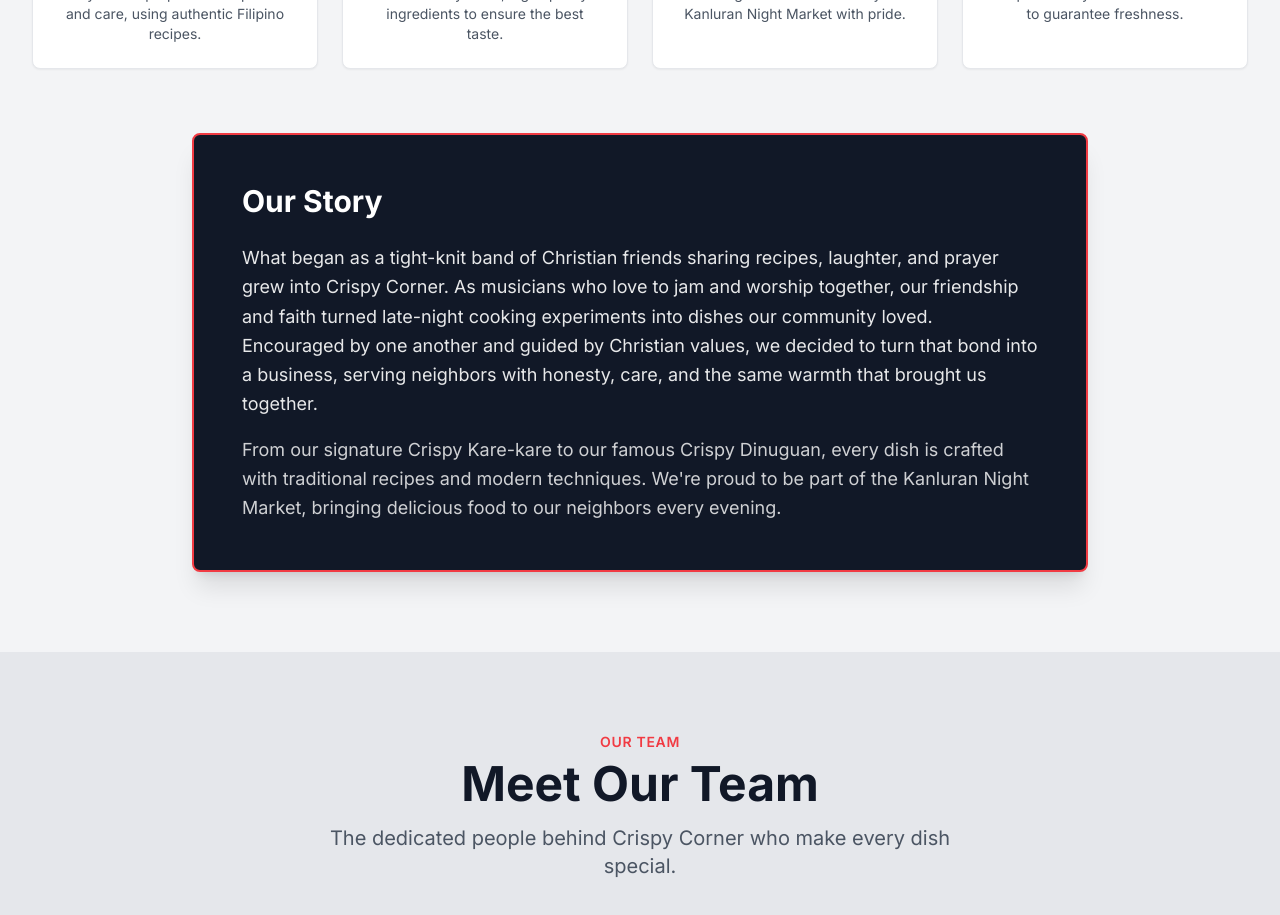
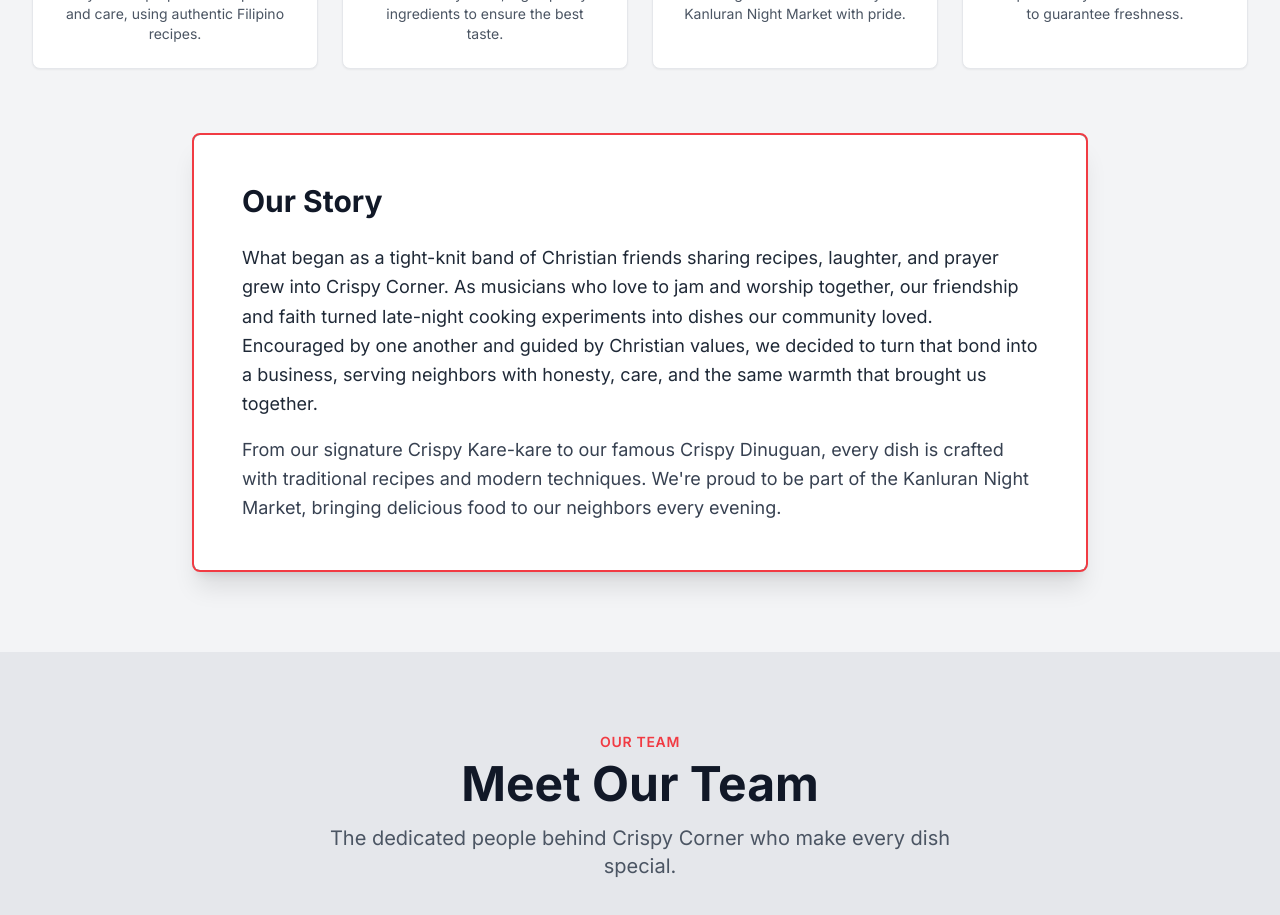
Before and after one commit to LeeDev428/crispycorner, a Next.js app: page / in a window 1280 px wide. Shown: the part 2960-3875 px from the top of the page. Built offline with nearby package versions, Linux system fonts and the light colour scheme.

Commit message:
Update About.tsx

```diff
--- a/components/About.tsx
+++ b/components/About.tsx
@@ -63,12 +63,12 @@ export default function About() {
         {/* Story Section */}
         <div className="max-w-4xl mx-auto">
           <Card className="bg-gray-900 border-2 border-primary shadow-xl overflow-hidden">
-            <CardContent className="p-8 md:p-12">
-              <h3 className="text-3xl font-bold text-white mb-6">Our Story</h3>
-              <p className="text-white/90 leading-relaxed mb-4 text-lg">
+            <CardContent className="p-8 md:p-12 bg-white">
+              <h3 className="text-3xl font-bold text-gray-900 mb-6">Our Story</h3>
+              <p className="text-gray-800 leading-relaxed mb-4 text-lg">
                 What began as a tight-knit band of Christian friends sharing recipes, laughter, and prayer grew into Crispy Corner. As musicians who love to jam and worship together, our friendship and faith turned late-night cooking experiments into dishes our community loved. Encouraged by one another and guided by Christian values, we decided to turn that bond into a business, serving neighbors with honesty, care, and the same warmth that brought us together.
               </p>
-              <p className="text-white/80 leading-relaxed text-lg">
+              <p className="text-gray-700 leading-relaxed text-lg">
                 From our signature Crispy Kare-kare to our famous Crispy Dinuguan, every dish is
                 crafted with traditional recipes and modern techniques. We&apos;re proud to be part of
                 the Kanluran Night Market, bringing delicious food to our neighbors every evening.
```
